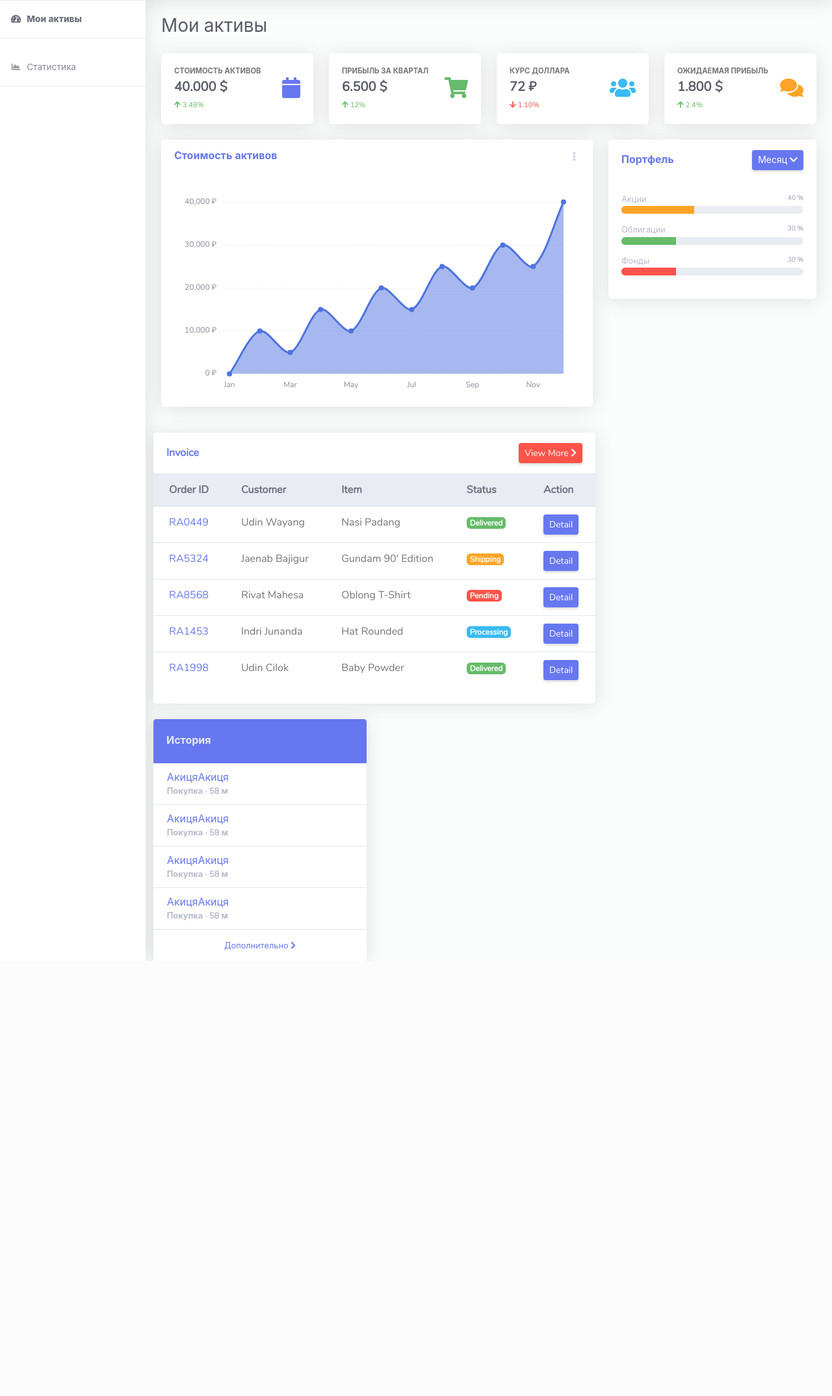
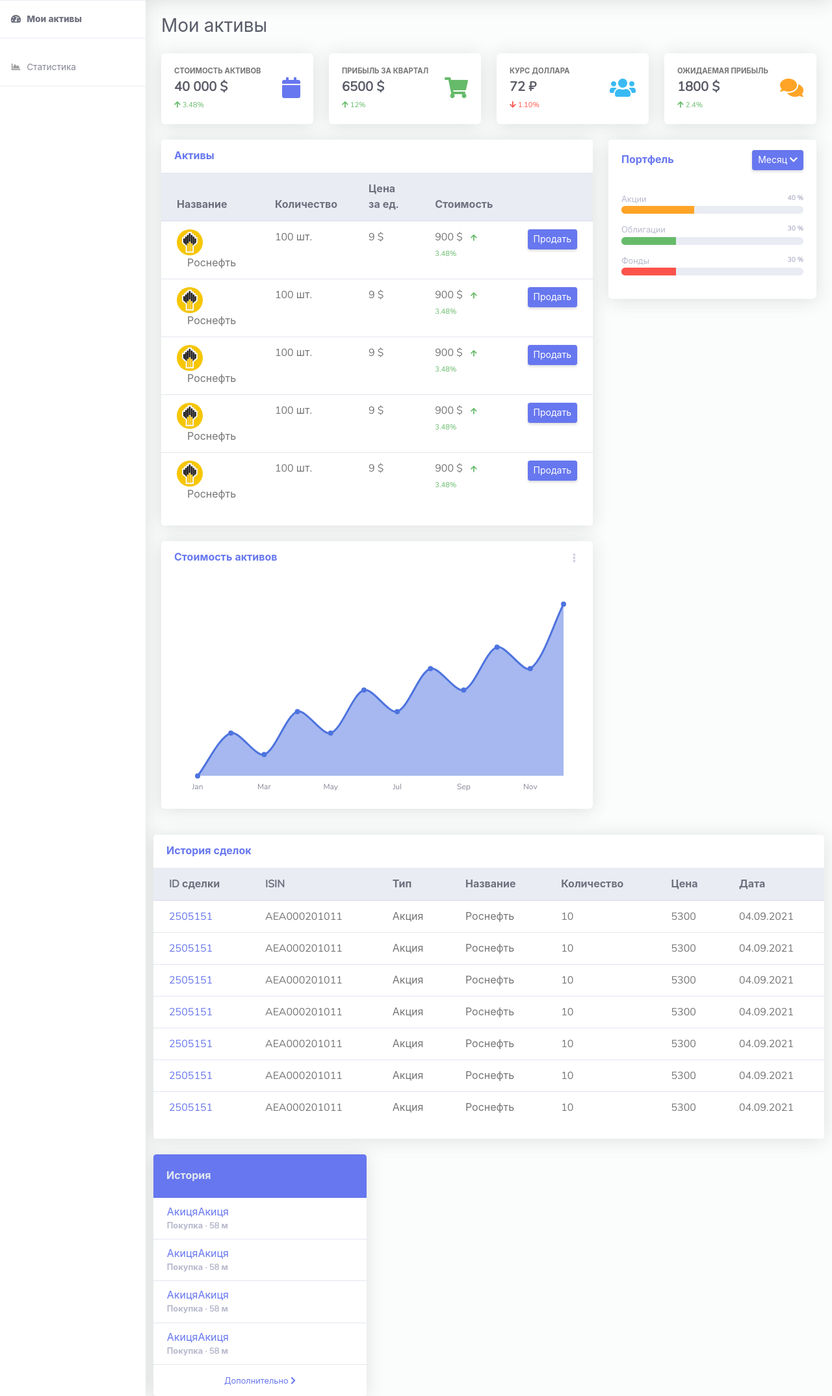
Before and after one commit to PythonTrip/DB_fintech_accenture, a Django app: page / in a window 1280 px wide. Shown: the part 70-2219 px from the top of the page at 65% size. Before the commit the page ends 1549 px from the top, so only its background shows below. Run offline with Django 3.2, Linux system fonts and the light colour scheme; some libraries are stand-ins or nearby versions.

Commit message:
asset block and history

```diff
--- a/static/js/demo/chart-area-demo.js
+++ b/static/js/demo/chart-area-demo.js
@@ -78,7 +78,6 @@
           padding: 10,
           // Include a dollar sign in the ticks
           callback: function(value, index, values) {
-            return number_format(value) + ' ₽';
           }
         },
         gridLines: {
@@ -110,7 +109,7 @@
       callbacks: {
         label: function(tooltipItem, chart) {
           var datasetLabel = chart.datasets[tooltipItem.datasetIndex].label || '';
-          return datasetLabel + ': $' + number_format(tooltipItem.yLabel);
+          return datasetLabel + ': ' + number_format(tooltipItem.yLabel) + ' $';
         }
       }
     }
--- a/templates/index.html
+++ b/templates/index.html
@@ -9,7 +9,6 @@
   <meta name="viewport" content="width=device-width, initial-scale=1, shrink-to-fit=no">
   <meta name="description" content="">
   <meta name="author" content="">
-  <link href="../static/img/logo/logo.png" rel="icon">
   <title>RuangAdmin - Dashboard</title>
   <link href="../static/vendor/fontawesome-free/css/all.min.css" rel="stylesheet" type="text/css">
   <link href="../static/vendor/bootstrap/css/bootstrap.min.css" rel="stylesheet" type="text/css">
@@ -19,7 +18,7 @@
 <body id="page-top">
   <div id="wrapper">
     <!-- Sidebar -->
-    <ul class="navbar-nav sidebar sidebar-light accordion" id="accordionSidebar">
+    <ul class="navbar-nav sidebar sidebar-light accordion " id="accordionSidebar">
       <a class="sidebar-brand d-flex align-items-center justify-content-center" href="index.html">
         <div class="sidebar-brand-icon">
           <img src="../static/img/logo/logo2.png">
@@ -125,14 +124,14 @@
           </div>
 
           <div class="row mb-3">
-            <!-- Прибыль -->
+            <!-- Стоимость активов -->
             <div class="col-xl-3 col-md-6 mb-4">
               <div class="card h-100">
                 <div class="card-body">
                   <div class="row align-items-center">
                     <div class="col mr-2">
                       <div class="text-xs font-weight-bold text-uppercase mb-1">Стоимость активов</div>
-                      <div class="h5 mb-0 font-weight-bold text-gray-800">40.000 $</div>
+                      <div class="h5 mb-0 font-weight-bold text-gray-800">40 000 $</div>
                       <div class="mt-2 mb-0 text-muted text-xs">
                         <span class="text-success mr-2"><i class="fa fa-arrow-up"></i> 3.48%</span>
                       </div>
@@ -144,14 +143,14 @@
                 </div>
               </div>
             </div>
-            <!-- Цена активов -->
+            <!-- Прибыль за квартал -->
             <div class="col-xl-3 col-md-6 mb-4">
               <div class="card h-100">
                 <div class="card-body">
                   <div class="row no-gutters align-items-center">
                     <div class="col mr-2">
                       <div class="text-xs font-weight-bold text-uppercase mb-1">Прибыль за квартал</div>
-                      <div class="h5 mb-0 font-weight-bold text-gray-800">6.500 $</div>
+                      <div class="h5 mb-0 font-weight-bold text-gray-800">6500 $</div>
                       <div class="mt-2 mb-0 text-muted text-xs">
                         <span class="text-success mr-2"><i class="fas fa-arrow-up"></i> 12%</span>
 
@@ -183,14 +182,14 @@
                 </div>
               </div>
             </div>
-            <!-- Pending Requests Card Example -->
+            <!-- Ожидаемая прибыль -->
             <div class="col-xl-3 col-md-6 mb-4">
               <div class="card h-100">
                 <div class="card-body">
                   <div class="row no-gutters align-items-center">
                     <div class="col mr-2">
                       <div class="text-xs font-weight-bold text-uppercase mb-1">Ожидаемая прибыль</div>
-                      <div class="h5 mb-0 font-weight-bold text-gray-800">1.800 $</div>
+                      <div class="h5 mb-0 font-weight-bold text-gray-800">1800 $</div>
                       <div class="mt-2 mb-0 text-muted text-xs">
                         <span class="text-success mr-2"><i class="fas fa-arrow-up"></i> 2.4%</span>
                       </div>
@@ -203,31 +202,98 @@
               </div>
             </div>
 
-            <!-- Area Chart -->
-            <div class="col-xl-8 col-lg-7">
-              <div class="card mb-4">
+            <!-- Активы -->
+            <div class="col-xl-8 col-lg-7 mb-4">
+              <div class="card">
                 <div class="card-header py-3 d-flex flex-row align-items-center justify-content-between">
-                  <h6 class="m-0 font-weight-bold text-primary">Стоимость активов</h6>
-                  <div class="dropdown no-arrow">
-                    <a class="dropdown-toggle" href="#" role="button" id="dropdownMenuLink" data-toggle="dropdown"
-                      aria-haspopup="true" aria-expanded="false">
-                      <i class="fas fa-ellipsis-v fa-sm fa-fw text-gray-400"></i>
-                    </a>
-                    <div class="dropdown-menu dropdown-menu-right shadow animated--fade-in"
-                      aria-labelledby="dropdownMenuLink">
-                      <div class="dropdown-header">Период</div>
-                      <a class="dropdown-item" href="#">Сегодня</a>
-                      <a class="dropdown-item" href="#">Неделя</a>
-                      <a class="dropdown-item" href="#">Месяц</a>
-                      <a class="dropdown-item" href="#">Год</a>
+                  <h6 class="m-0 font-weight-bold text-primary">Активы</h6>
                 </div>
+                <div class="table-responsive">
+                  <table class="table align-items-center table-flush">
+                    <thead class="thead-light">
+                      <tr>
+                        <th>Название</th>
+                        <th>Количество</th>
+                        <th>Цена за ед.</th>
+                        <th>Стоимость</th>
+                        <th></th>
+                      </tr>
+                    </thead>
+                    <tbody>
+                      <tr>
+                        <td>
+                          <div><img style="max-width: 40px" class="img-profile rounded-circle"
+                              src="../static/img/rosneft.jpg">
+                            <span class="ml-3">Роснефть</span>
                           </div>
+                        </td>
+                        <td>100 шт.</td>
+                        <td>9 $</td>
+                        <td>900 $
+                          <span class="text-success mx-2  text-xs"><i class="fa fa-arrow-up"></i> 3.48%</span>
+                        </td>
+                        <td><a href="" class="btn btn-sm btn-primary">Продать</a></td>
+                      </tr>
+                      <tr>
+                        <td>
+                          <div><img style="max-width: 40px" class="img-profile rounded-circle"
+                              src="../static/img/rosneft.jpg">
+                            <span class="ml-3">Роснефть</span>
                           </div>
-                <div class="card-body">
-                  <div class="chart-area">
-                    <canvas id="myAreaChart"></canvas>
+                        </td>
+                        <td>100 шт.</td>
+                        <td>9 $</td>
+                        <td>900 $
+                          <span class="text-success mx-2  text-xs"><i class="fa fa-arrow-up"></i> 3.48%</span>
+                        </td>
+                        <td><a href="" class="btn btn-sm btn-primary">Продать</a></td>
+                      </tr>
+                      <tr>
+                        <td>
+                          <div><img style="max-width: 40px" class="img-profile rounded-circle"
+                              src="../static/img/rosneft.jpg">
+                            <span class="ml-3">Роснефть</span>
                           </div>
+                        </td>
+                        <td>100 шт.</td>
+                        <td>9 $</td>
+                        <td>900 $
+                          <span class="text-success mx-2  text-xs"><i class="fa fa-arrow-up"></i> 3.48%</span>
+                        </td>
+                        <td><a href="" class="btn btn-sm btn-primary">Продать</a></td>
+                      </tr>
+                      <tr>
+                        <td>
+                          <div><img style="max-width: 40px" class="img-profile rounded-circle"
+                              src="../static/img/rosneft.jpg">
+                            <span class="ml-3">Роснефть</span>
                           </div>
+                        </td>
+                        <td>100 шт.</td>
+                        <td>9 $</td>
+                        <td>900 $
+                          <span class="text-success mx-2  text-xs"><i class="fa fa-arrow-up"></i> 3.48%</span>
+                        </td>
+                        <td><a href="" class="btn btn-sm btn-primary">Продать</a></td>
+                      </tr>
+                      <tr>
+                        <td>
+                          <div><img style="max-width: 40px" class="img-profile rounded-circle"
+                              src="../static/img/rosneft.jpg">
+                            <span class="ml-3">Роснефть</span>
+                          </div>
+                        </td>
+                        <td>100 шт.</td>
+                        <td>9 $</td>
+                        <td>900 $
+                          <span class="text-success mx-2  text-xs"><i class="fa fa-arrow-up"></i> 3.48%</span>
+                        </td>
+                        <td><a href="" class="btn btn-sm btn-primary">Продать</a></td>
+                      </tr>
+                    </tbody>
+                  </table>
+                </div>
+                <div class="card-footer"></div>
               </div>
             </div>
                         <!-- Pie Chart -->
@@ -281,70 +347,131 @@
                             </div>
                           </div>
                         </div>
+            <!-- Area Chart -->
+            <div class="col-xl-8 col-lg-7">
+              <div class="card mb-4">
+                <div class="card-header py-3 d-flex flex-row align-items-center justify-content-between">
+                  <h6 class="m-0 font-weight-bold text-primary">Стоимость активов</h6>
+                  <div class="dropdown no-arrow">
+                    <a class="dropdown-toggle" href="#" role="button" id="dropdownMenuLink" data-toggle="dropdown"
+                      aria-haspopup="true" aria-expanded="false">
+                      <i class="fas fa-ellipsis-v fa-sm fa-fw text-gray-400"></i>
+                    </a>
+                    <div class="dropdown-menu dropdown-menu-right shadow animated--fade-in"
+                      aria-labelledby="dropdownMenuLink">
+                      <div class="dropdown-header">Период</div>
+                      <a class="dropdown-item" href="#">Сегодня</a>
+                      <a class="dropdown-item" href="#">Неделя</a>
+                      <a class="dropdown-item" href="#">Месяц</a>
+                      <a class="dropdown-item" href="#">Год</a>
                     </div>
                   </div>
-            <!-- Invoice Example -->
-            <div class="col-xl-8 col-lg-7 mb-4">
+                </div>
+                <div class="card-body">
+                  <div class="chart-area">
+                    <canvas id="myAreaChart"></canvas>
+                  </div>
+                </div>
+              </div>
+            </div>
+
+          </div>
+        </div>
+
+
+        <!-- История -->
+        <div class="col-xl-12 col-lg-7 mb-4">
           <div class="card">
             <div class="card-header py-3 d-flex flex-row align-items-center justify-content-between">
-                  <h6 class="m-0 font-weight-bold text-primary">Invoice</h6>
-                  <a class="m-0 float-right btn btn-danger btn-sm" href="#">View More <i
-                      class="fas fa-chevron-right"></i></a>
+              <h6 class="m-0 font-weight-bold text-primary">История сделок</h6>
             </div>
             <div class="table-responsive">
               <table class="table align-items-center table-flush">
                 <thead class="thead-light">
                   <tr>
-                        <th>Order ID</th>
-                        <th>Customer</th>
-                        <th>Item</th>
-                        <th>Status</th>
-                        <th>Action</th>
+                    <th>ID сделки</th>
+                    <th>ISIN</th>
+                    <th>Тип</th>
+                    <th>Название</th>
+                    <th>Количество</th>
+                    <th>Цена</th>
+                    <th>Дата</th>
                   </tr>
                 </thead>
                 <tbody>
                   <tr>
-                        <td><a href="#">RA0449</a></td>
-                        <td>Udin Wayang</td>
-                        <td>Nasi Padang</td>
-                        <td><span class="badge badge-success">Delivered</span></td>
-                        <td><a href="#" class="btn btn-sm btn-primary">Detail</a></td>
+                    <td><a href="#">2505151</a></td>
+                    <td>AEA000201011</td>
+                    <td>Акция</td>
+                    <td>Роснефть</td>
+                    <td>10</td>
+                    <td>5300</td>
+                    <td>04.09.2021</a></td>
                   </tr>
                   <tr>
-                        <td><a href="#">RA5324</a></td>
-                        <td>Jaenab Bajigur</td>
-                        <td>Gundam 90' Edition</td>
-                        <td><span class="badge badge-warning">Shipping</span></td>
-                        <td><a href="#" class="btn btn-sm btn-primary">Detail</a></td>
+                    <td><a href="#">2505151</a></td>
+                    <td>AEA000201011</td>
+                    <td>Акция</td>
+                    <td>Роснефть</td>
+                    <td>10</td>
+                    <td>5300</td>
+                    <td>04.09.2021</a></td>
                   </tr>
                   <tr>
-                        <td><a href="#">RA8568</a></td>
-                        <td>Rivat Mahesa</td>
-                        <td>Oblong T-Shirt</td>
-                        <td><span class="badge badge-danger">Pending</span></td>
-                        <td><a href="#" class="btn btn-sm btn-primary">Detail</a></td>
+                    <td><a href="#">2505151</a></td>
+                    <td>AEA000201011</td>
+                    <td>Акция</td>
+                    <td>Роснефть</td>
+                    <td>10</td>
+                    <td>5300</td>
+                    <td>04.09.2021</a></td>
                   </tr>
                   <tr>
-                        <td><a href="#">RA1453</a></td>
-                        <td>Indri Junanda</td>
-                        <td>Hat Rounded</td>
-                        <td><span class="badge badge-info">Processing</span></td>
-                        <td><a href="#" class="btn btn-sm btn-primary">Detail</a></td>
+                    <td><a href="#">2505151</a></td>
+                    <td>AEA000201011</td>
+                    <td>Акция</td>
+                    <td>Роснефть</td>
+                    <td>10</td>
+                    <td>5300</td>
+                    <td>04.09.2021</a></td>
                   </tr>
                   <tr>
-                        <td><a href="#">RA1998</a></td>
-                        <td>Udin Cilok</td>
-                        <td>Baby Powder</td>
-                        <td><span class="badge badge-success">Delivered</span></td>
-                        <td><a href="#" class="btn btn-sm btn-primary">Detail</a></td>
+                    <td><a href="#">2505151</a></td>
+                    <td>AEA000201011</td>
+                    <td>Акция</td>
+                    <td>Роснефть</td>
+                    <td>10</td>
+                    <td>5300</td>
+                    <td>04.09.2021</a></td>
                   </tr>
+                  <tr>
+                    <td><a href="#">2505151</a></td>
+                    <td>AEA000201011</td>
+                    <td>Акция</td>
+                    <td>Роснефть</td>
+                    <td>10</td>
+                    <td>5300</td>
+                    <td>04.09.2021</a></td>
+                  </tr>
+                  <tr>
+                    <td><a href="#">2505151</a></td>
+                    <td>AEA000201011</td>
+                    <td>Акция</td>
+                    <td>Роснефть</td>
+                    <td>10</td>
+                    <td>5300</td>
+                    <td>04.09.2021</a></td>
+                  </tr>
+
+
                 </tbody>
               </table>
             </div>
             <div class="card-footer"></div>
           </div>
         </div>
-            <!-- История -->
+
+        <!-- Старый варик история -->
         <div class="col-xl-4 col-lg-5 ">
           <div class="card ">
             <div class="card-header py-4 bg-primary d-flex flex-row align-items-center justify-content-between">
@@ -395,30 +522,6 @@
           </div>
         </div>
       </div>
-
-
-          <!-- Modal Logout -->
-          <div class="modal fade" id="logoutModal" tabindex="-1" role="dialog" aria-labelledby="exampleModalLabelLogout"
-            aria-hidden="true">
-            <div class="modal-dialog" role="document">
-              <div class="modal-content">
-                <div class="modal-header">
-                  <h5 class="modal-title" id="exampleModalLabelLogout">Ohh No!</h5>
-                  <button type="button" class="close" data-dismiss="modal" aria-label="Close">
-                    <span aria-hidden="true">&times;</span>
-                  </button>
-                </div>
-                <div class="modal-body">
-                  <p>Are you sure you want to logout?</p>
-                </div>
-                <div class="modal-footer">
-                  <button type="button" class="btn btn-outline-primary" data-dismiss="modal">Cancel</button>
-                  <a href="login.html" class="btn btn-primary">Logout</a>
-                </div>
-              </div>
-            </div>
-          </div>
-
     </div>
     <!---Container Fluid-->
   </div>
```
Also changed, not shown: static/img/rosneft.jpg (added). Lines whose indentation alone changed are shown as unchanged.
